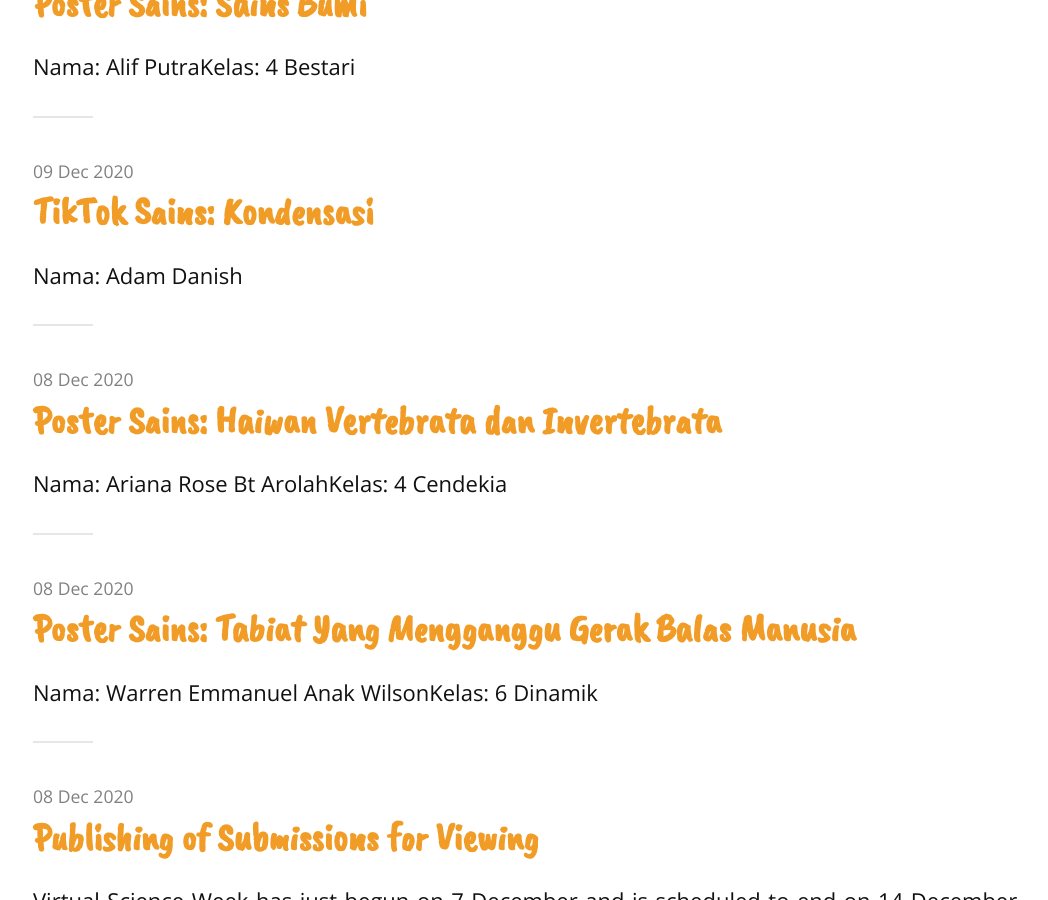
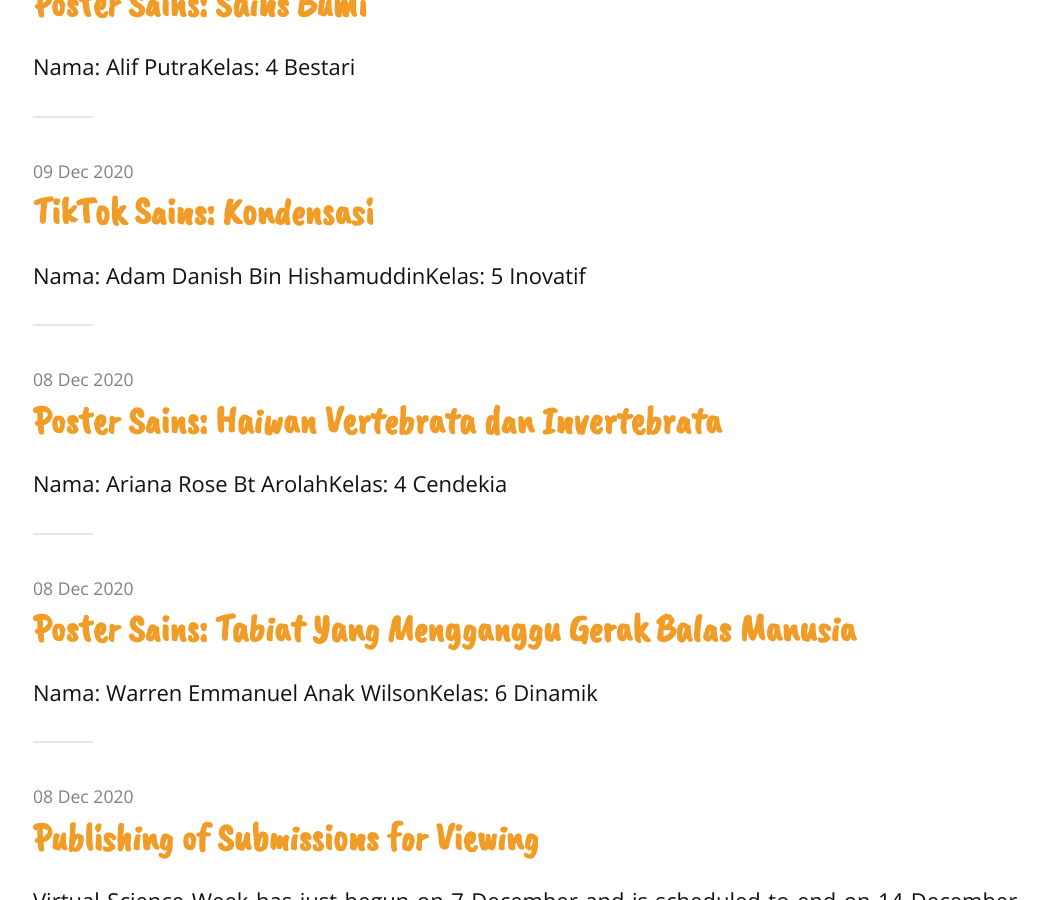
Before and after one commit to evangelistagrace/VSW2020, a Jekyll site: the page built from articles.md, in a window 1280 px wide and 900 px high, scrolled down 3682 px. Shown: the whole window, without its empty margins (112-1160 px from the left). Built offline with Jekyll 4.4.1, drawn with Linux system fonts in a browser that asks for light colours; nearby versions of some CDN libraries.

Commit message:
Update 2020-12-09-Adam_tiktok.markdown

```diff
--- a/_posts/2020-12-09-Adam_tiktok.markdown
+++ b/_posts/2020-12-09-Adam_tiktok.markdown
@@ -4,8 +4,8 @@ title: "TikTok Sains: Kondensasi"
 date: 2020-12-09
 ---
 
-Nama: Adam Danish
+Nama: Adam Danish Bin Hishamuddin
 <br />
-
+Kelas: 5 Inovatif
 
 {% include youtube_player.html id='BEPtXGok_FU' %}
```
